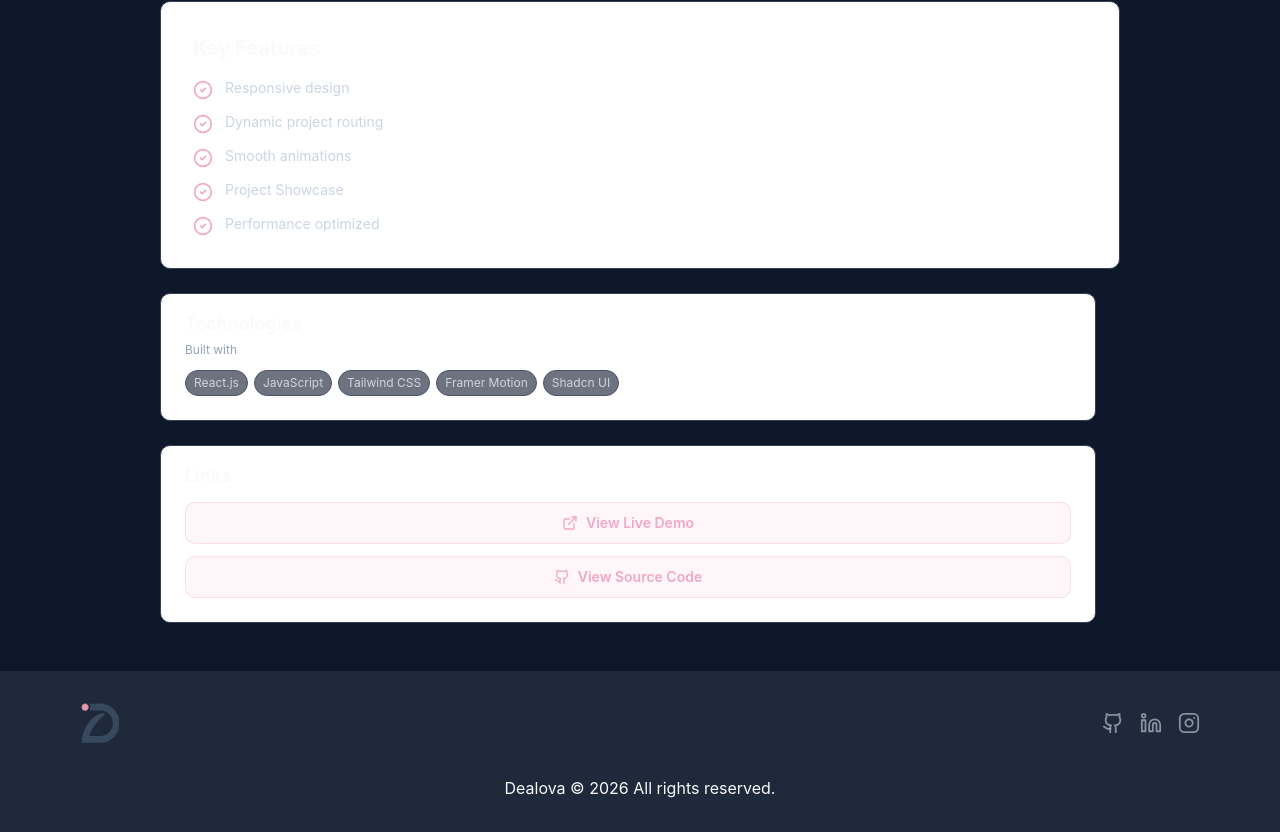
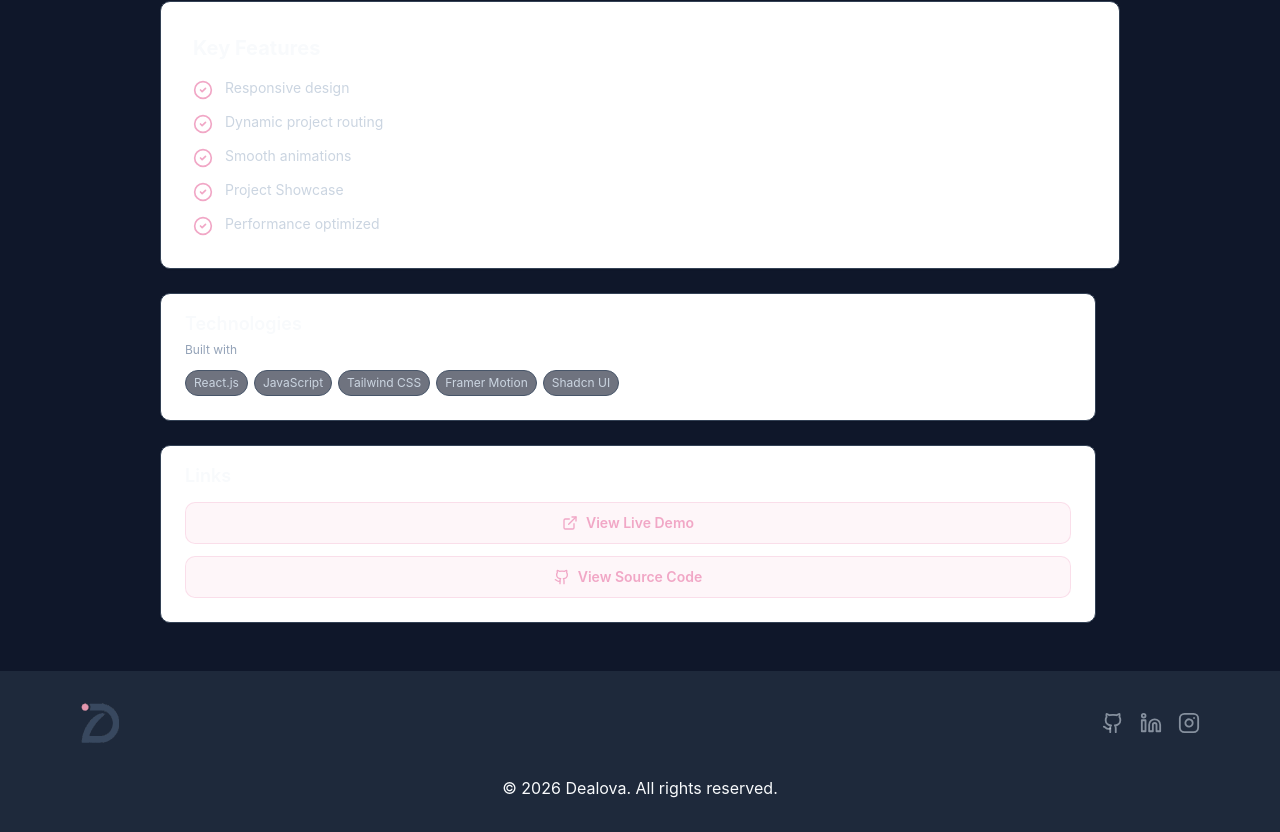
Before and after one commit to dvsalmah/PersonalSite-v1, a React (Vite) app: page /projects/personalsite-v1 in a window 1280 px wide. Shown: the part 1031-1863 px from the top of the page. Built offline with nearby package versions, Linux system fonts and the light colour scheme.

Commit message:
style: adjust footer copyright text order

```diff
--- a/src/components/layout/Footer.jsx
+++ b/src/components/layout/Footer.jsx
@@ -39,7 +39,7 @@ const Footer = () => {
         </div>
           </div>
           <div className="h-px w-full bg-gradient-to-r from-transparent via-slate-400/60 to-transparent my-4" />
-          <p className="flex justify-center mb-4 md:mb-0">Dealova &copy; 2026 All rights reserved.</p>
+          <p className="flex justify-center mb-4 md:mb-0">&copy; 2026 Dealova. All rights reserved.</p>
         </div>
       </div>
     </footer>
```
